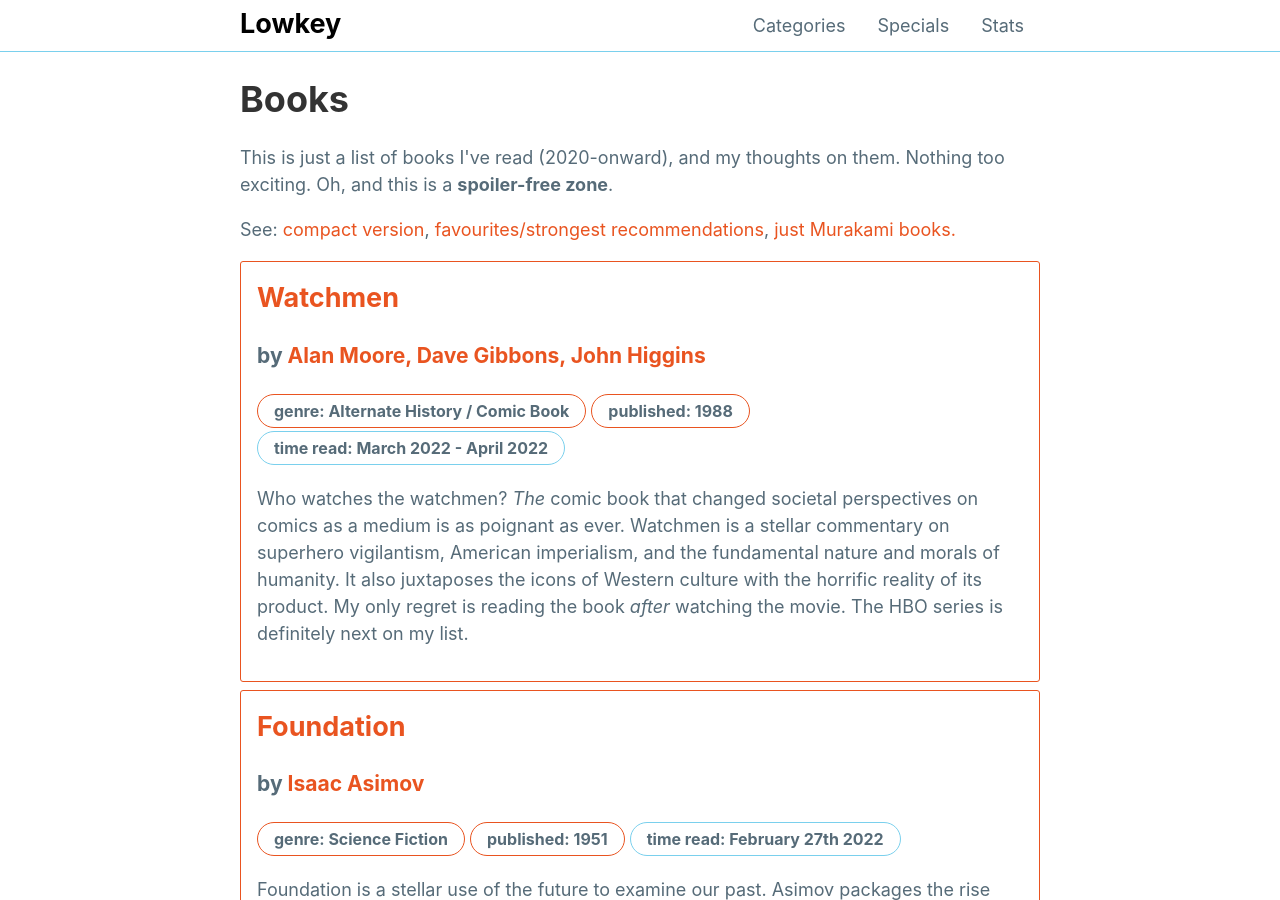
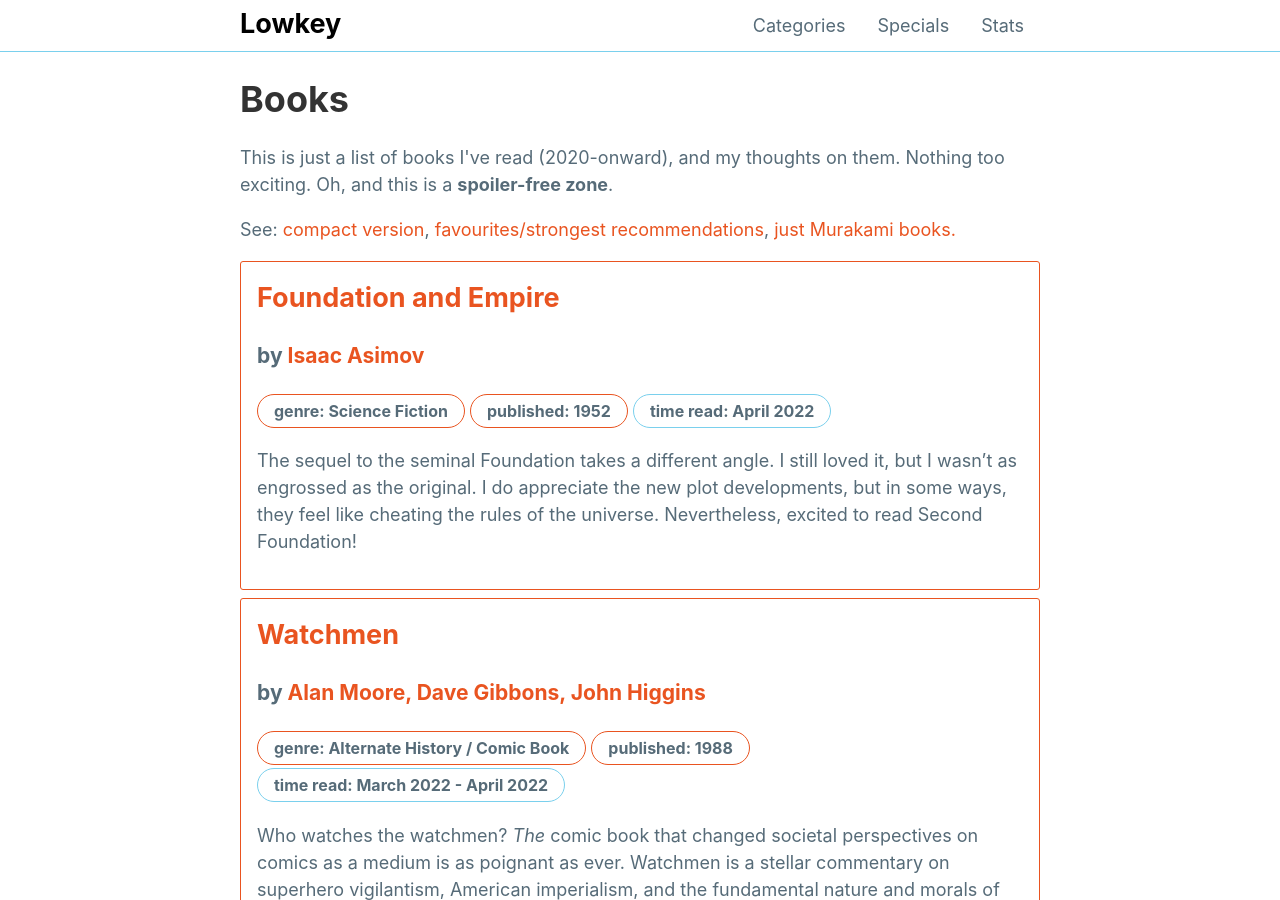
Before and after one commit to mattxwang/lowkey, a Jekyll site: the page built from stats/books.html, in a window 1280 px wide and 900 px high. Built offline with Jekyll 4.4.1, drawn with Linux system fonts in a browser that asks for light colours.

```diff
--- a/_data/books.yml
+++ b/_data/books.yml
@@ -563,3 +563,11 @@
   strong: true
   thoughts: >
     Who watches the watchmen? *The* comic book that changed societal perspectives on comics as a medium is as poignant as ever. Watchmen is a stellar commentary on superhero vigilantism, American imperialism, and the fundamental nature and morals of humanity. It also juxtaposes the icons of Western culture with the horrific reality of its product. My only regret is reading the book *after* watching the movie. The HBO series is definitely next on my list.
+foundationempire:
+  title: Foundation and Empire
+  author: Isaac Asimov
+  genre: Science Fiction
+  year_published: 1952
+  time_read: April 2022
+  thoughts: >
+    The sequel to the seminal Foundation takes a different angle. I still loved it, but I wasn't as engrossed as the original. I do appreciate the new plot developments, but in some ways, they feel like cheating the rules of the universe. Nevertheless, excited to read Second Foundation!
```
